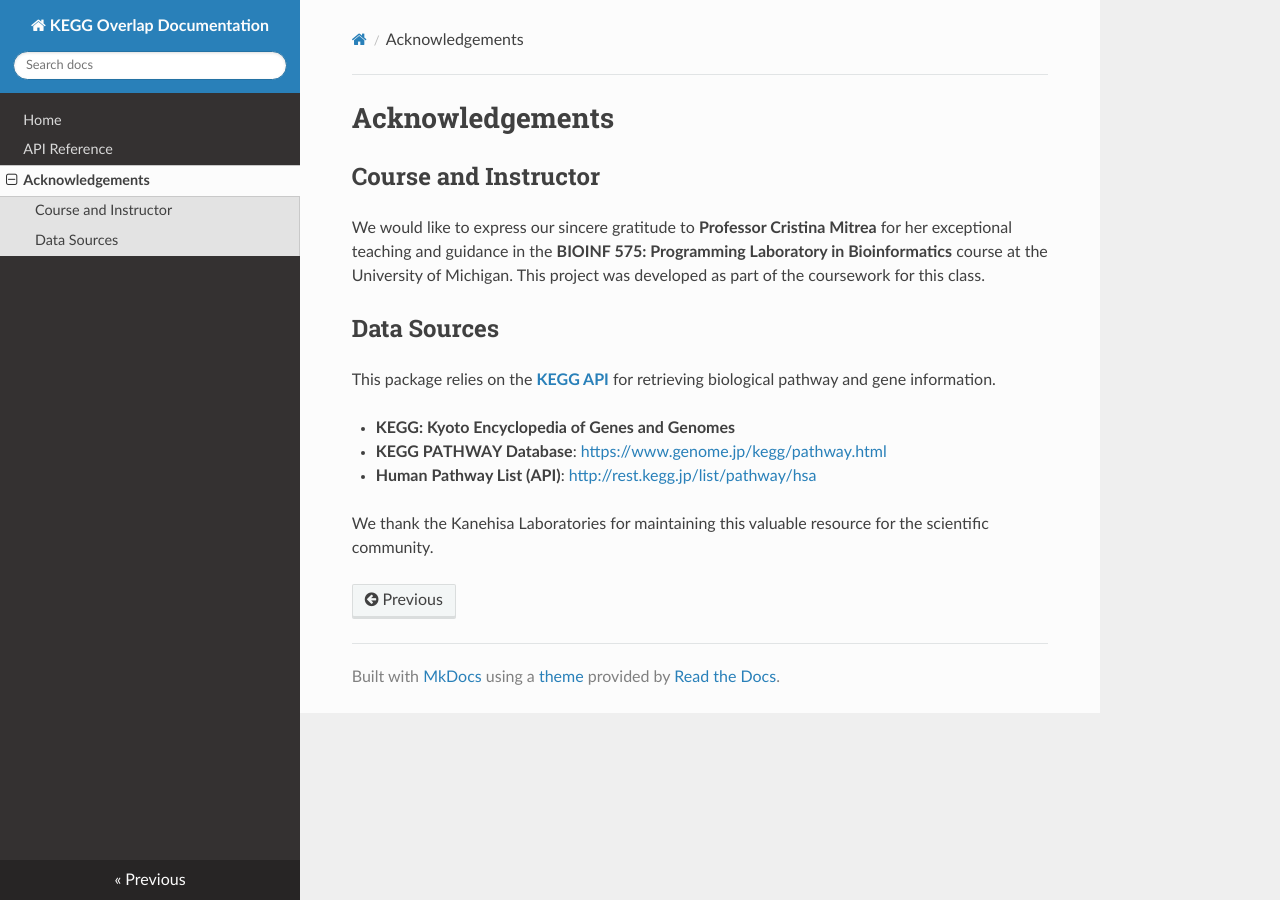
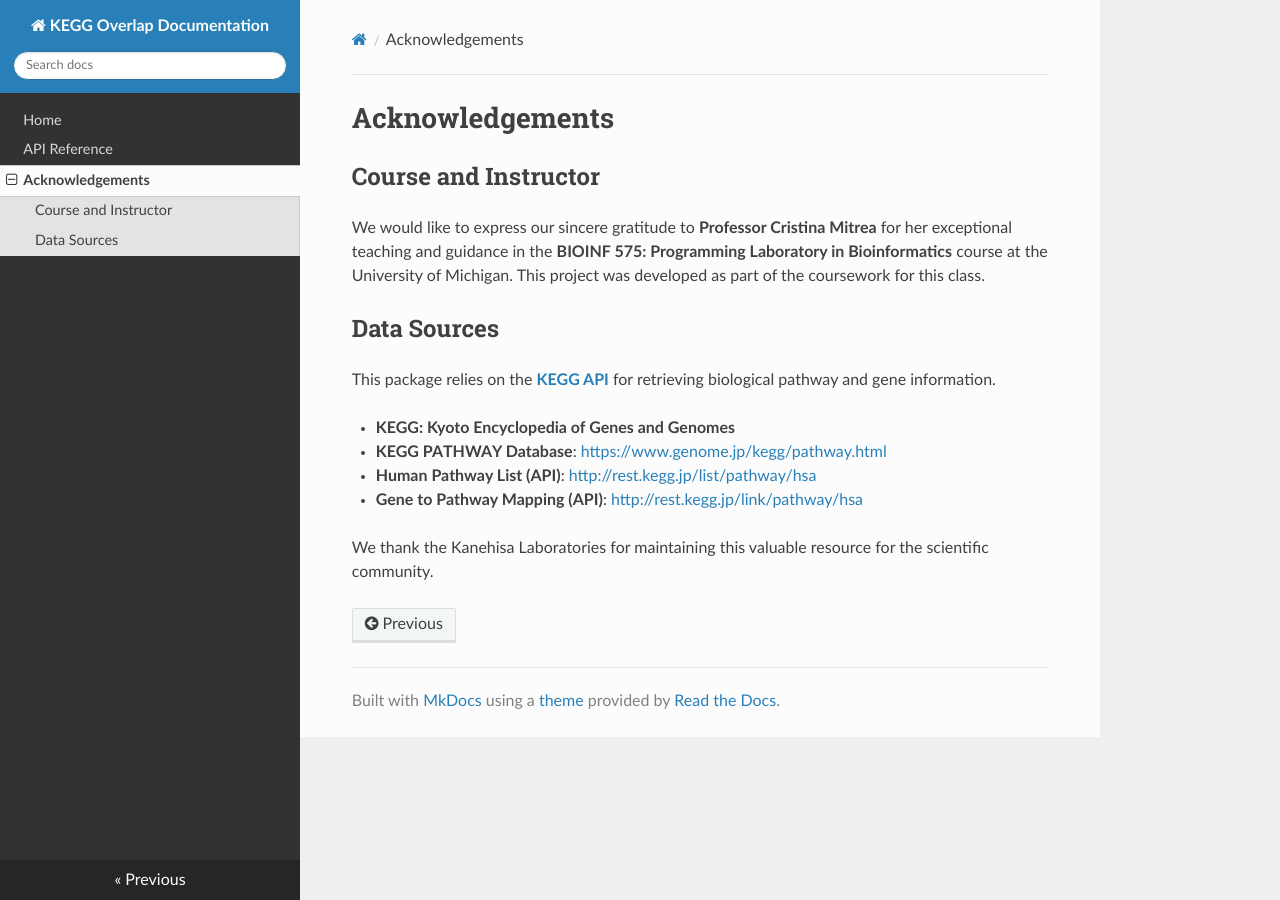
Before and after one commit to GSYH/kegg_overlap, an MkDocs documentation site: the page built from docs/acknowledgements.md, in a window 1280 px wide. Built offline with MkDocs 1.6.1, drawn with Linux system fonts in a browser that asks for light colours; nearby versions of some CDN libraries.

Commit message:
Add gene-pathway link to acknowledgements

```diff
--- a/docs/acknowledgements.md
+++ b/docs/acknowledgements.md
@@ -9,5 +9,6 @@ This package relies on the **[KEGG API](http://rest.kegg.jp/)** for retrieving b
 *   **KEGG: Kyoto Encyclopedia of Genes and Genomes**
 *   **KEGG PATHWAY Database**: [https://www.genome.jp/kegg/pathway.html](https://www.genome.jp/kegg/pathway.html)
 *   **Human Pathway List (API)**: [http://rest.kegg.jp/list/pathway/hsa](http://rest.kegg.jp/list/pathway/hsa)
+*   **Gene to Pathway Mapping (API)**: [http://rest.kegg.jp/link/pathway/hsa](http://rest.kegg.jp/link/pathway/hsa)
 
 We thank the Kanehisa Laboratories for maintaining this valuable resource for the scientific community.
```
Also changed, not shown: README.md (+1 -0 lines).
